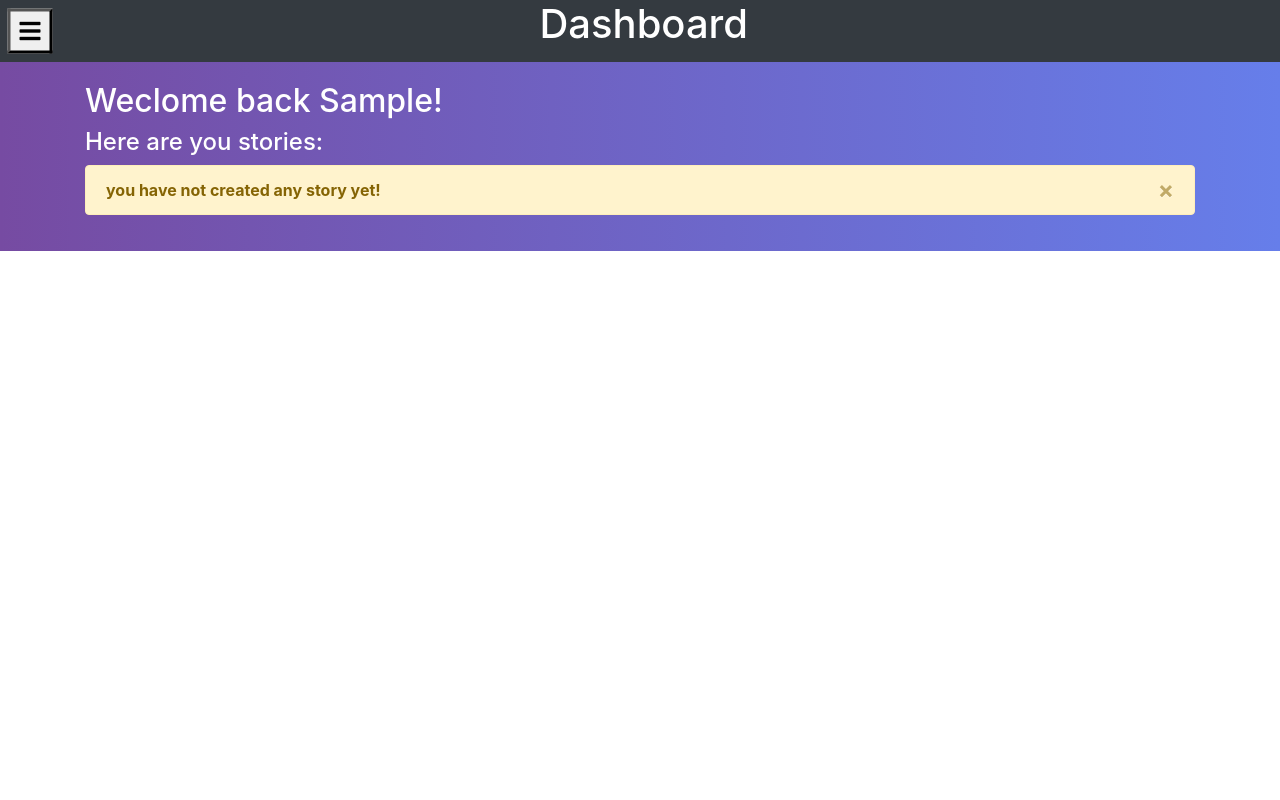
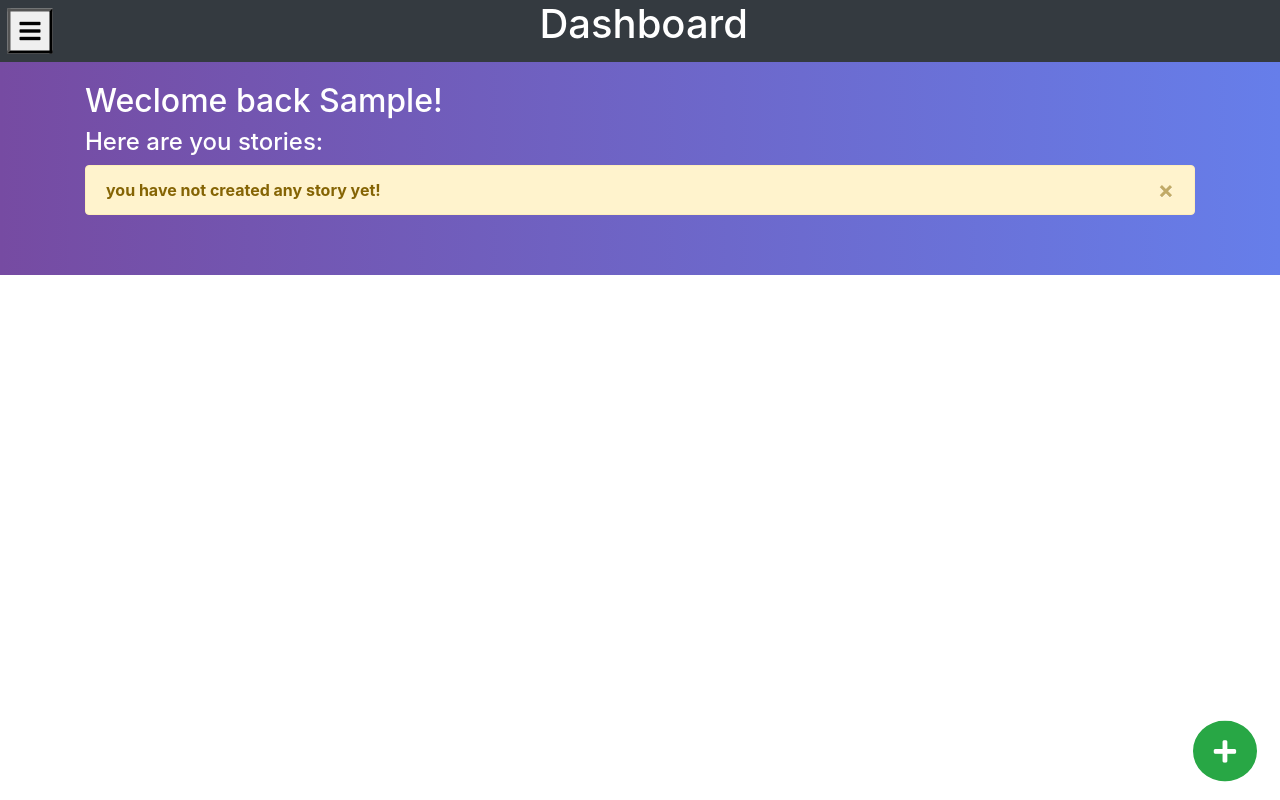
Before and after one commit to ahmadbenos/node-story-books, a Node server app: page /dashboard in a window 1280 px wide. Run offline with Node 20, Linux system fonts and the light colour scheme; the visitor is signed in with stand-in values (Sample User, id 1); data that the repository does not hold is empty; some libraries are stand-ins or nearby versions.

Commit message:
update 2.0

```diff
--- /dev/null
+++ b/public/css/add.css
@@ -0,0 +1,8 @@
+.btn-group .btn-fab {
+  position: fixed !important;
+  right: 35px;
+}
+#addbtn {
+  bottom: 30px;
+  transform: scale(1.6);
+}
--- a/views/dashboard.ejs
+++ b/views/dashboard.ejs
@@ -51,4 +51,11 @@
         <% } %>
     </div>
 
+    <%# green Add button %>
+    <div class="btn-group">
+        <a href="/stories/add" class="btn btn-success btn-fab rounded-circle" id="addbtn">
+            <i class="fas fa-plus"></i>
+        </a>
+    </div>
+
 </div>
--- a/views/inlayout.ejs
+++ b/views/inlayout.ejs
@@ -4,6 +4,7 @@
 <head>
     <link rel="stylesheet" href="https://cdnjs.cloudflare.com/ajax/libs/animate.css/4.0.0/animate.min.css" />
     <link rel="stylesheet" href="/css/sidebar.css">
+    <link rel="stylesheet" href="/css/add.css">
     <link rel="stylesheet" href="https://cdnjs.cloudflare.com/ajax/libs/font-awesome/5.14.0/css/all.min.css"
         integrity="sha512-1PKOgIY59xJ8Co8+NE6FZ+LOAZKjy+KY8iq0G4B3CyeY6wYHN3yt9PW0XpSriVlkMXe40PTKnXrLnZ9+fkDaog=="
         crossorigin="anonymous" />
@@ -17,7 +18,6 @@
 <body>
 
     <%- body %>
-
 
     <script src="https://code.jquery.com/jquery-3.5.1.slim.min.js"
         integrity="sha384-DfXdz2htPH0lsSSs5nCTpuj/zy4C+OGpamoFVy38MVBnE+IbbVYUew+OrCXaRkfj"
```
Also changed, not shown: views/add.ejs (added).
